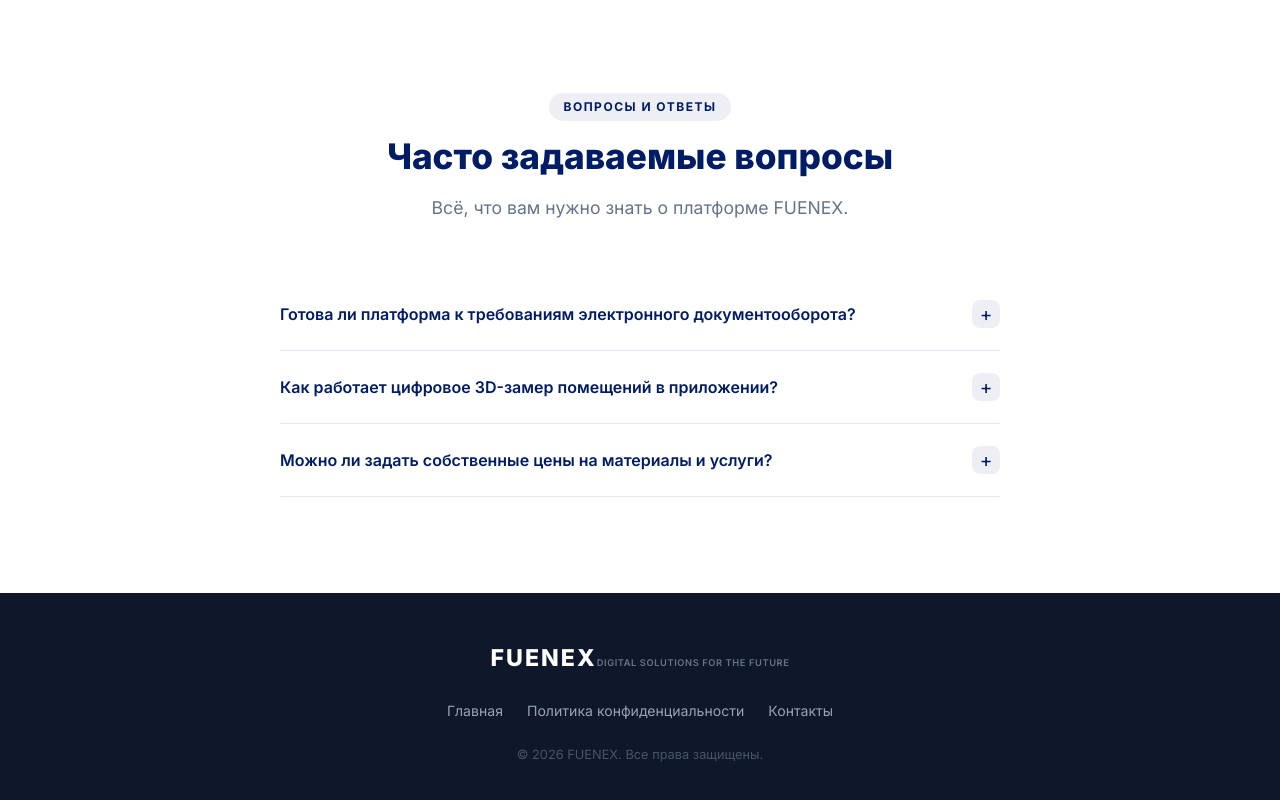
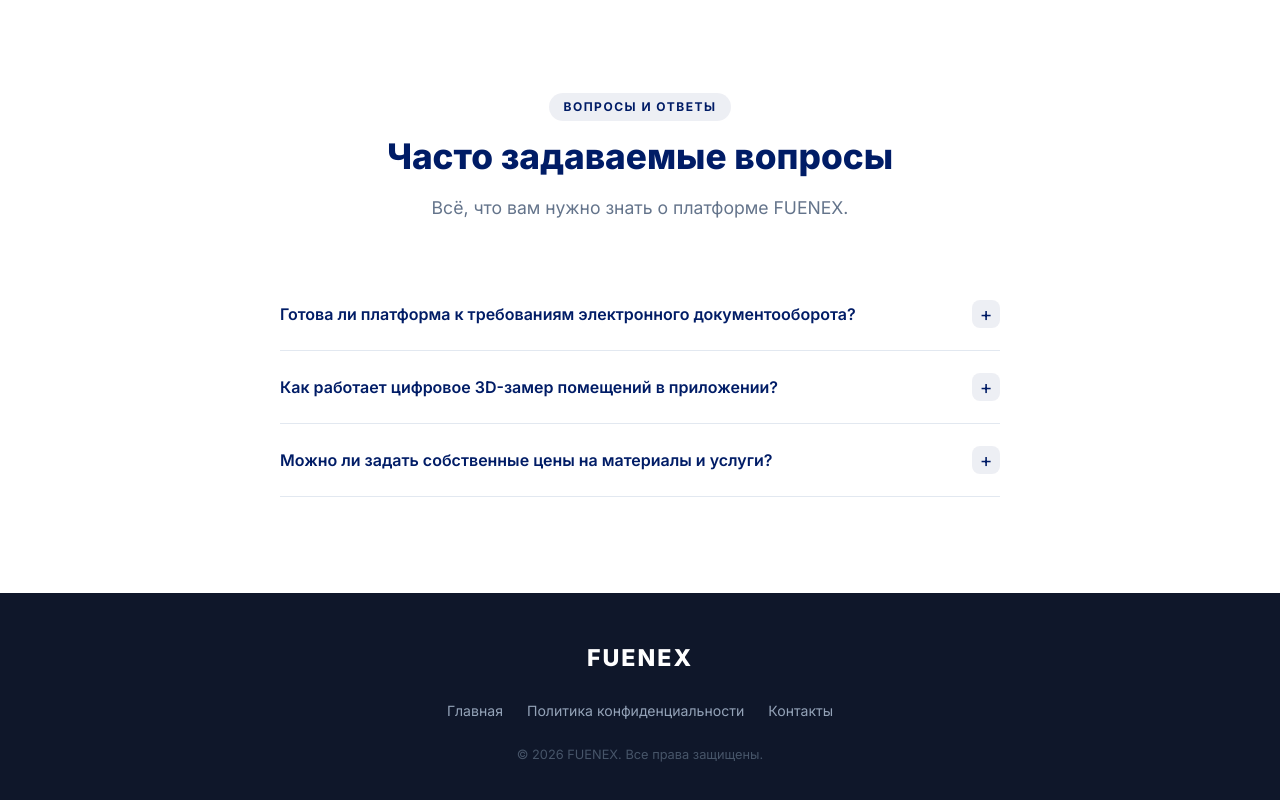
Before and after one commit to Alex84K/fuenex_s, a React (Vite) app: page / in a window 1280 px wide. Shown: the part 2518-3318 px from the top of the page. Built offline with nearby package versions, Linux system fonts and the light colour scheme.

Commit message:
add profile

```diff
--- a/src/pages/LandingPage.tsx
+++ b/src/pages/LandingPage.tsx
@@ -557,9 +557,6 @@
         <div className="landing-container landing-footer__inner">
           <div className="landing-footer__brand">
             <span className="landing-brand__logo">FUENEX</span>
-            <span className="landing-brand__sub">
-              Digital Solutions for the Future
-            </span>
           </div>
           <nav className="landing-footer__links" aria-label="Ссылки футера">
             <a
```
Also changed, not shown: 1 other file (tests, documents, lock files or other folders).
